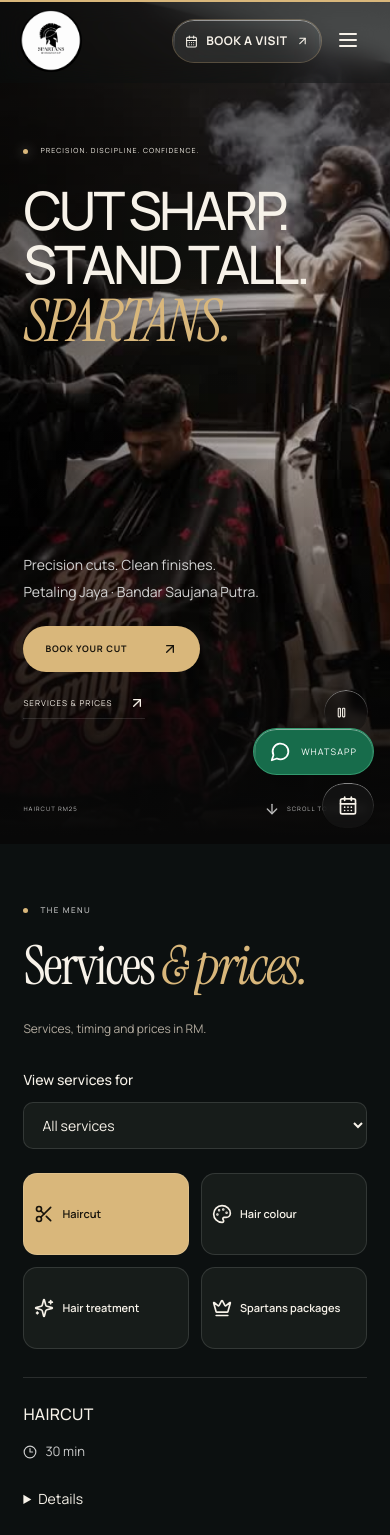
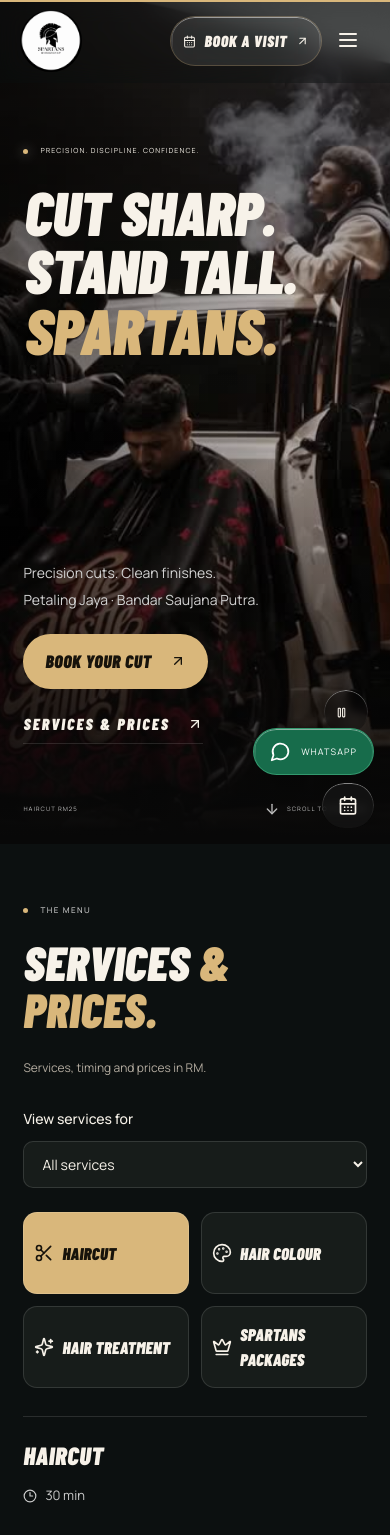
Before and after one commit to fnfmobilitymy-boop/barber, a React (Vite) app: page / in a window 390 px wide. Shown: the top 1535 px of the page. Built offline with nearby package versions, Linux system fonts and the light colour scheme.

Commit message:
Use bold condensed italic typography for the Spartans landing page

```diff
--- a/src/index.css
+++ b/src/index.css
@@ -1,4 +1,11 @@
 /* Google Fonts, self-hosted from the official google/fonts repository. */
+@font-face {
+  font-family: "Spartans Display";
+  src: url("/fonts/BarlowCondensed-BlackItalic.ttf") format("truetype");
+  font-weight: 900;
+  font-style: italic;
+  font-display: swap;
+}
 @font-face {
   font-family: "Instrument Serif";
   src: url("/fonts/InstrumentSerif-Regular.ttf") format("truetype");
@@ -2635,3 +2642,46 @@ a.contact-card:hover { border-color: #ffffff60; background: var(--surface-elevat
  .footer-quicklinks a, .footer-back-top { font-size: 12px; }
  .footer-bottom { gap: 12px; }
 }
+
+/* Bold condensed italic display type, matching the supplied lettering style. */
+h2, h2 em, h3 em, .serif,
+.hero h1, .hero h1 .serif,
+.contact-card h3, .showcase-caption h3, .shop-photo-caption h3,
+.menu-item h3, .showcase-thumbnail > span, .footer-main h3,
+.footer-brand-name, .menu-item-action > strong {
+  font-family: "Spartans Display", Impact, sans-serif;
+  font-weight: 900;
+  font-style: italic;
+}
+h2 { text-transform: uppercase; font-size: clamp(48px,5.7vw,88px); letter-spacing: .005em; line-height: .98; }
+h2 em, .hero h1 .serif { font-weight: 900; }
+.hero h1 { font-size: clamp(76px,9vw,160px); line-height: .93; letter-spacing: -.015em; }
+.hero h1 .serif { font-size: 1.04em; letter-spacing: -.005em; }
+.heading-word-mask { padding-right: .08em; margin-right: -.08em; }
+.title-line > span { padding-left: .02em; padding-right: .1em; }
+.contact-card h3, .showcase-caption h3, .shop-photo-caption h3,
+.menu-item h3, .showcase-thumbnail > span, .footer-main h3,
+.footer-brand-name { text-transform: uppercase; letter-spacing: .015em; }
+.button { font-family: "Spartans Display", Impact, sans-serif; font-weight: 900; font-style: italic; font-size: 18px; letter-spacing: .025em; }
+.header .button { font-size: 18px; }
+.menu-item-action .button { font-size: 16px; }
+.button-label small { font-family: Manrope,sans-serif; font-style: normal; }
+.menu-categories button > span:first-of-type { font-family: "Spartans Display", Impact, sans-serif; font-style: italic; font-weight: 900; text-transform: uppercase; font-size: 19px; letter-spacing: .01em; }
+.contact-card h3 { font-size: 36px; line-height: 1.05; }
+.shop-photo-caption h3 { font-size: 25px; line-height: 1.1; }
+.showcase-thumbnail > span { font-size: 25px; }
+.menu-item h3 { font-size: 25px; line-height: 1.15; }
+.menu-item-action > strong { font-size: 48px; }
+.footer-main h3 { font-size: 25px; }
+.footer-brand-name { font-size: 30px; }
+.footer-brand-name span { font-family: Manrope,sans-serif; font-style: normal; }
+@media(max-width:550px) {
+ .hero h1 { font-size: clamp(52px,15.8vw,80px); }
+ .header .button { font-size: 16px; }
+ .menu-categories button > span:first-of-type { font-size: 17px; }
+ .shop-photo-caption h3 { font-size: 23px; }
+ .contact-card h3 { font-size: 32px; }
+}
+.hero-ctas .button { font-size: 18px; gap: 18px; }
+.hero-ctas .text-link { font-family: "Spartans Display",Impact,sans-serif; font-weight: 900; font-style: italic; font-size: 16px; }
+.showcase-auto { font-family: "Spartans Display",Impact,sans-serif; font-weight: 900; font-style: italic; font-size: 16px; }
```
Also changed, not shown: public/fonts/BarlowCondensed-BlackItalic.ttf (added), public/fonts/BarlowCondensed-OFL.txt (added), 1 other file (tests, documents, lock files or other folders).
